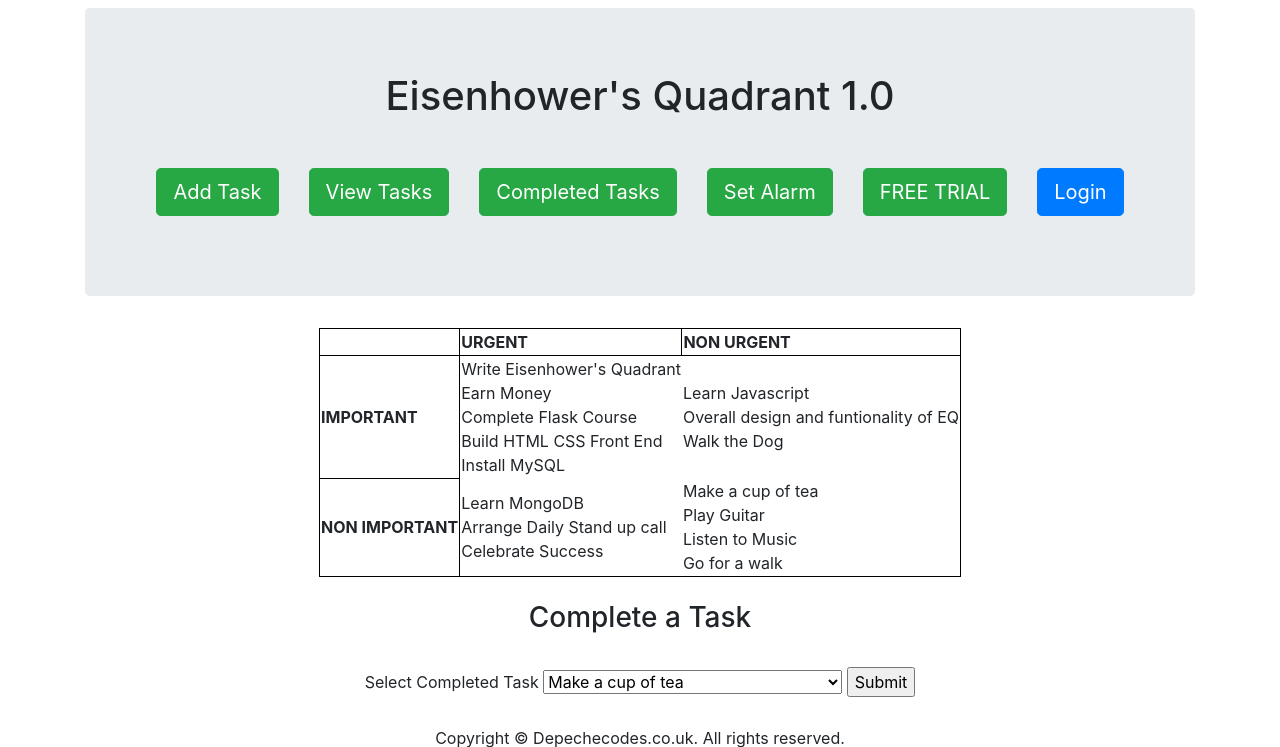
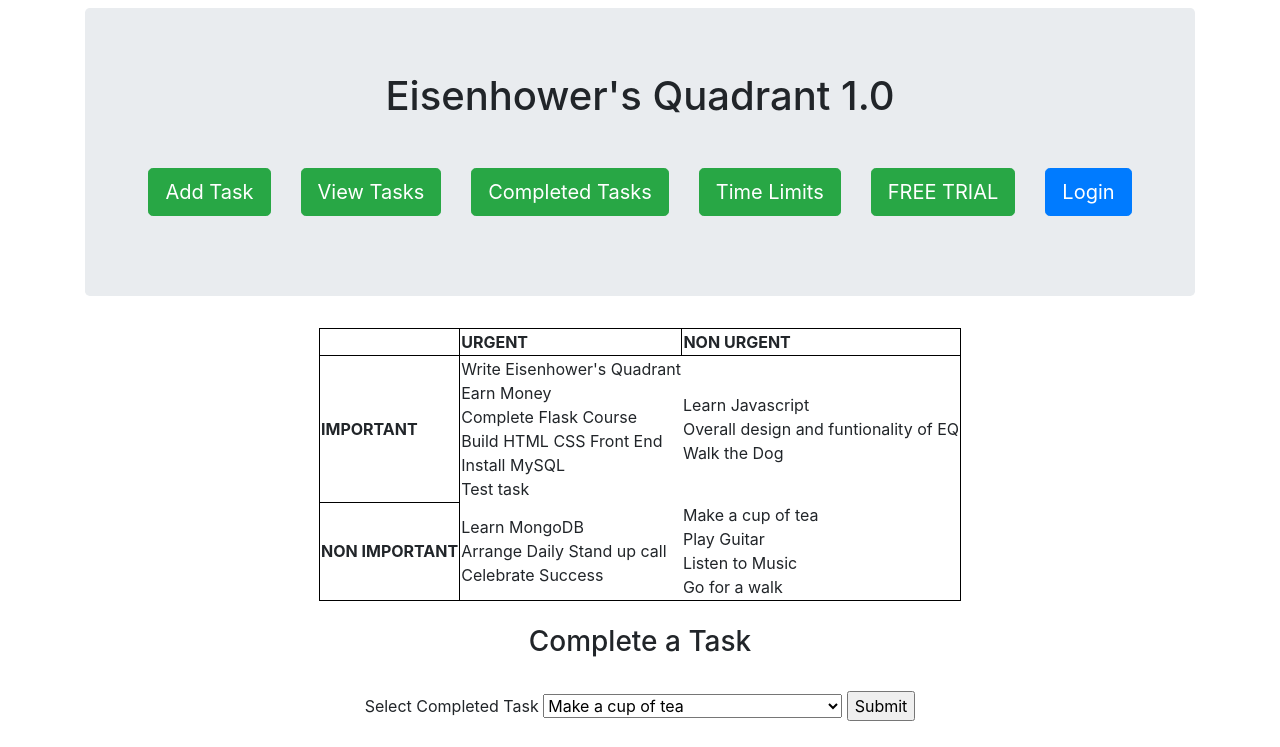
Before and after one commit to Sam-Ian/Eisenhowers-Quadrant, a Flask app: page / in a window 1280 px wide. Shown: the part 56-803 px from the top of the page. Run offline with Flask 2, Linux system fonts and the light colour scheme; some libraries are stand-ins or nearby versions.

Commit message:
Time limits feature and page done

```diff
--- a/myapp/Eisenhower.csv
+++ b/myapp/Eisenhower.csv
@@ -1,21 +1,22 @@
 Task ID,Task,Urgent/Important,Task Complete,Date Added,Date Completed,Time Limit
-1,Make a cup of tea,Non Urgent Non Important,N,11/11/2020,Null,2020-11-30
-2,Write Eisenhower's Quadrant,Urgent Important,N,13/11/2020,Null,2020-11-30
-3,Learn MongoDB,Urgent Non Important,N,13/11/2020,Null,2020-11-30
-4,Learn Javascript,Non Urgent Important,N,13/11/2020,Null,2020-11-30
-5,Learn Python Classes,Urgent Important,Y,13/11/2020,24/11/2020,2020-11-13
-6,Fix PC memory problem,Non Urgent Important,Y,16/11/2020,24/11/2020,2020-11-30
-7,Play Guitar,Non Urgent Non Important,N,16/11/2020,Null,2022-04-30
-8,Listen to Music,Non Urgent Non Important,N,18/11/2020,Null,2021-02-24
-9,Go for a walk,Non Urgent Non Important,N,19/11/2020,Null,2020-12-04
-10,Earn Money,Urgent Important,N,20/11/2020,Null,2021-10-15
-11,Create add task routine,Urgent Non Important,Y,21/11/2020,25/11/2020,2020-11-20
-12,Test if a task longer than 30 characters still works,Urgent Non Important,Y,21/11/2020,25/11/2020,2020-11-13
-13,Complete Flask Course,Urgent Important,N,21/11/2020,Null,2020-12-25
-14,Build HTML CSS Front End,Urgent Important,N,22/11/2020,Null,2021-05-10
-15,Install Flask,Urgent Important,Y,24/11/2020,25/11/2020,2020-09-17
-16,Install MySQL,Urgent Important,N,25/11/2020,Null,2021-01-05
-17,Arrange Daily Stand up call,Urgent Non Important,N,26/11/2020,Null,2020-12-29
-18,Overall design and funtionality  of EQ,Non Urgent Important,N,26/11/2020,Null,2021-12-02
-19,Celebrate Success,Urgent Non Important,N,27/11/2020,Null,2020-11-28
-20,Walk the Dog,Non Urgent Important,N,27/11/2020,Null,2020-12-01
+1,Make a cup of tea,Non Urgent Non Important,N,11/11/2020,Null,30/11/2020
+2,Write Eisenhower's Quadrant,Urgent Important,N,13/11/2020,Null,20/11/2020
+3,Learn MongoDB,Urgent Non Important,N,13/11/2020,Null,30/11/2020
+4,Learn Javascript,Non Urgent Important,N,13/11/2020,Null,30/11/2020
+5,Learn Python Classes,Urgent Important,Y,13/11/2020,24/11/2020,13/11/2020
+6,Fix PC memory problem,Non Urgent Important,Y,16/11/2020,24/11/2020,30/11/2020
+7,Play Guitar,Non Urgent Non Important,N,16/11/2020,Null,30/04/2022
+8,Listen to Music,Non Urgent Non Important,N,18/11/2020,Null,24/02/2021
+9,Go for a walk,Non Urgent Non Important,N,19/11/2020,Null,04/12/2020
+10,Earn Money,Urgent Important,N,20/11/2020,Null,15/10/2021
+11,Create add task routine,Urgent Non Important,Y,21/11/2020,25/11/2020,20/11/2020
+12,Test if a task longer than 30 characters still works,Urgent Non Important,Y,21/11/2020,25/11/2020,13/11/2020
+13,Complete Flask Course,Urgent Important,N,21/11/2020,Null,25/12/2020
+14,Build HTML CSS Front End,Urgent Important,N,22/11/2020,Null,10/05/2021
+15,Install Flask,Urgent Important,Y,24/11/2020,25/11/2020,17/09/2020
+16,Install MySQL,Urgent Important,N,25/11/2020,Null,05/01/2021
+17,Arrange Daily Stand up call,Urgent Non Important,N,26/11/2020,Null,29/12/2020
+18,Overall design and funtionality  of EQ,Non Urgent Important,N,26/11/2020,Null,02/12/2021
+19,Celebrate Success,Urgent Non Important,N,27/11/2020,Null,28/11/2020
+20,Walk the Dog,Non Urgent Important,N,27/11/2020,Null,01/12/2020
+21,Test task,Urgent Important,N,28/11/2020,Null,29/11/2020
--- a/myapp/app.py
+++ b/myapp/app.py
@@ -1,7 +1,10 @@
 from forms import AddTask, CompleteTask, DeleteTask
 from flask import Flask, render_template, request, redirect, url_for
 import csv
-from datetime import datetime
+import time
+import datetime as dt
+from datetime import datetime, date
+
 
 app = Flask(__name__)
 app.config['SECRET_KEY'] = 'entersecretkey'
@@ -74,7 +77,7 @@ def add_task():
         new_id = len(task_name) + 1
         task_name[new_id] = add_task_form.task_name.data
         task_type[new_id] = add_task_form.task_type.data
-        time_limit[new_id] = add_task_form.time_limit.data
+        time_limit[new_id] = dt.datetime.strptime(str(add_task_form.time_limit.data), '%Y-%m-%d').strftime('%d/%m/%Y')
 
 
         with open('Eisenhower.csv', 'a', newline='', encoding='utf-8') as csv_file_write:
@@ -95,6 +98,7 @@ def view_tasks():
     task_type_list = []
     task_complete_list = []
     task_added_list = []
+    time_limit_list = []
 
     with open('Eisenhower.csv', newline='') as csv_file_read:
         csv_reader = csv.reader(csv_file_read)
@@ -107,6 +111,7 @@ def view_tasks():
                 task_type_list.append(task[2])
                 task_complete_list.append(task[3])
                 task_added_list.append(task[4])
+                time_limit_list.append(task[6])
 
     task_length = len(task_id_list)
 
@@ -131,7 +136,7 @@ def view_tasks():
             csv_writer.writeheader()
             csv_writer.writerows(full_dict_data)
         return redirect(url_for('view_tasks', _external=True, _scheme='http'))
-    return render_template('view_tasks.html', task_name_list=task_name_list, task_type_list=task_type_list, task_complete_list=task_complete_list, task_added_list=task_added_list, task_length=task_length, delete_task_form=delete_task_form)
+    return render_template('view_tasks.html', task_name_list=task_name_list, task_type_list=task_type_list, task_complete_list=task_complete_list, task_added_list=task_added_list, time_limit_list=time_limit_list, task_length=task_length, delete_task_form=delete_task_form)
 
 
 
@@ -162,9 +167,54 @@ def completed_tasks():
 
 
 
-@app.route('/set-alarm')
-def set_alarm():
-    return render_template('set_alarm.html')
+@app.route('/time_limits')
+def time_limits():
+
+    date_now = (time.strftime("%Y-%m-%d"))
+
+    task_name_list = []
+    time_limit_list = []
+    expired_task_name_list = []
+    expired_time_limit_list = []
+
+    def time_difference_calc(limits_list):
+        difference_list = []
+        for limit in limits_list:
+            today = (date.today())
+            a = datetime.strptime(str(limit), "%d/%m/%Y")
+            b = datetime.strptime(str(today), "%Y-%m-%d")
+            difference = a - b
+            difference_list.append((difference.days))
+        return difference_list
+
+    def single_time_difference_calc(limit):
+        today = (date.today())
+        a = datetime.strptime(str(limit), "%d/%m/%Y")
+        b = datetime.strptime(str(today), "%Y-%m-%d")
+        difference = a - b
+        return difference.days
+
+    with open('Eisenhower.csv', newline='') as csv_file_read:
+        csv_reader = csv.reader(csv_file_read)
+        next(csv_reader)
+
+        for task in csv_reader:
+            if task[3] == 'N' and single_time_difference_calc(task[6]) > 0:
+                task_name_list.append(task[1])
+                time_limit_list.append(task[6])
+            elif task[3] == 'N' and single_time_difference_calc(task[6]) <= 0:
+                expired_task_name_list.append(task[1])
+                expired_time_limit_list.append(task[6])
+
+
+    days_left = time_difference_calc(time_limit_list)
+    expired_days = time_difference_calc(expired_time_limit_list)
+    positive_expired_days = [-x for x in expired_days]
+
+    task_length = len(task_name_list)
+    expired_task_length = len(expired_task_name_list)
+
+    return render_template('time_limits.html', task_name_list=task_name_list, time_limit_list=time_limit_list, expired_task_name_list=expired_task_name_list, expired_time_limit_list=expired_time_limit_list, task_length=task_length, expired_task_length=expired_task_length, days_left=days_left, positive_expired_days=positive_expired_days)
 
 
 
--- a/myapp/templates/base.html
+++ b/myapp/templates/base.html
@@ -29,7 +29,7 @@
               <a class="dropdown-item" href="{{ url_for('view_tasks') }}">View Your Tasks</a>
               <a class="dropdown-item" href="{{ url_for('completed_tasks') }}">Completed Tasks</a>
               <div class="dropdown-divider"></div>
-              <a class="dropdown-item" href="{{ url_for('set_alarm') }}">Set Alarm</a>
+              <a class="dropdown-item" href="{{ url_for('time_limits') }}">Time Limits</a>
               <div class="dropdown-divider"></div>
               <a class="dropdown-item" href="{{ url_for('free_trial') }}">FREE TRIAL</a>
             </div>
--- a/myapp/templates/index.html
+++ b/myapp/templates/index.html
@@ -17,7 +17,7 @@
                 <p><a class="btn btn-success btn-lg" href="{{ url_for('completed_tasks') }}" role="button">Completed Tasks</a> </p>
               </div>
 				<div class="col-auto">
-                <p><a class="btn btn-success btn-lg" href="{{ url_for('set_alarm') }}" role="button">Set Alarm</a> </p>
+                <p><a class="btn btn-success btn-lg" href="{{ url_for('time_limits') }}" role="button">Time Limits</a> </p>
               </div>
 				<div class="col-auto">
                 <p><a class="btn btn-success btn-lg" href="{{ url_for('free_trial') }}" role="button">FREE TRIAL</a> </p>
--- a/myapp/templates/set_alarm.html
+++ /dev/null
@@ -1,4 +0,0 @@
-{% extends "base.html" %}
-{% block content %}
-<h1>SET ALARM PAGE</h1>
-{% endblock %}
--- a/myapp/templates/view_tasks.html
+++ b/myapp/templates/view_tasks.html
@@ -12,6 +12,7 @@
         <th>Urgency/Importance</th>
         <th>Status</th>
         <th>Date Added</th>
+        <th>Complete By</th>
     <tr>
         {% for i in range(task_length) %}
         <tr>
@@ -19,6 +20,7 @@
             <td>{{ task_type_list[i] }}</td>
             <td>Not Finished</td>
             <td>{{ task_added_list[i] }}</td>
+            <td>{{ time_limit_list[i] }}</td>
         </tr>
         {% endfor %}
 </table>
@@ -31,5 +33,6 @@
 {{ delete_task_form.task_delete_name }}
 {{ delete_task_form.submit_deleted_task() }}
 </form>
+<br>
 {% endblock %}
 </center>
```
Also changed, not shown: myapp/templates/time_limits.html (added, +25 -0 lines).
